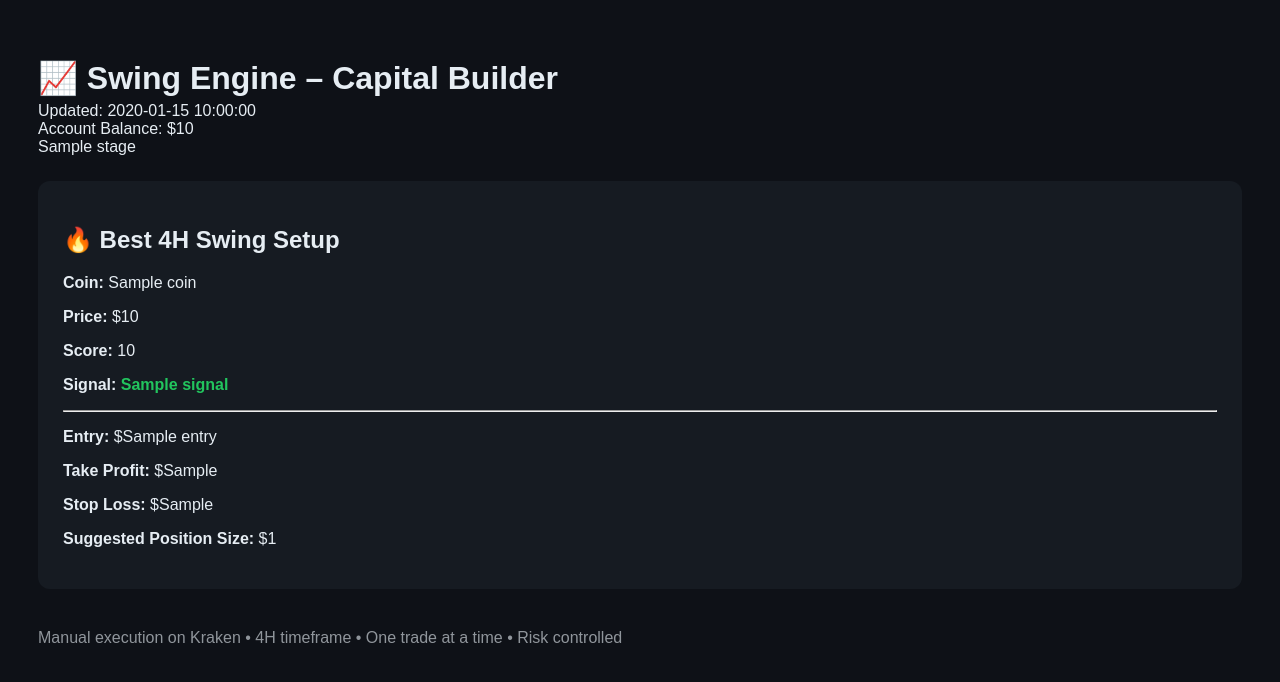
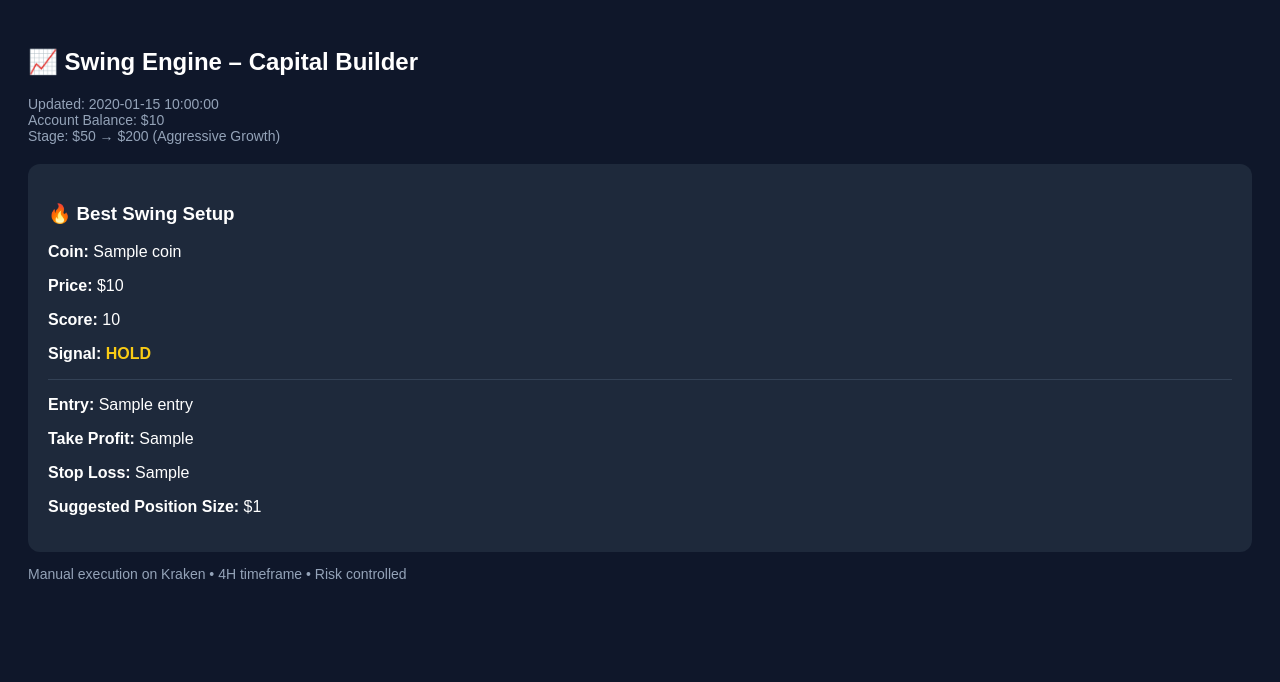
Before and after one commit to hillcolton1976/structured-alpha-engine, a Flask app: template templates/index.html in a window 1280 px wide. Shown: the top 682 px of the page. Run offline with Flask 3, Linux system fonts and the light colour scheme; the template is opened without the code that fills it: most values are stand-ins (such as "Sample title", 1, 10 or a date in 2020).

Commit message:
Update index.html

```diff
--- a/templates/index.html
+++ b/templates/index.html
@@ -2,51 +2,92 @@
 <html>
 <head>
     <title>Swing Engine – Capital Builder</title>
-    <meta http-equiv="refresh" content="60">
+    <meta name="viewport" content="width=device-width, initial-scale=1">
+
     <style>
         body {
-            font-family: Arial;
-            background: #0e1117;
-            color: #e6edf3;
-            padding: 30px;
+            background: #0f172a;
+            color: white;
+            font-family: Arial, sans-serif;
+            padding: 20px;
         }
+
         .card {
-            background: #161b22;
-            padding: 25px;
+            background: #1e293b;
+            padding: 20px;
             border-radius: 12px;
-            margin-top: 25px;
+            margin-top: 20px;
         }
-        h1 { margin-bottom: 5px; }
-        .buy { color: #22c55e; font-weight: bold; }
-        .footer { margin-top: 40px; opacity: 0.6; }
+
+        .buy {
+            color: #22c55e;
+            font-weight: bold;
+        }
+
+        .sell {
+            color: #ef4444;
+            font-weight: bold;
+        }
+
+        .hold {
+            color: #facc15;
+            font-weight: bold;
+        }
+
+        hr {
+            border: 0;
+            border-top: 1px solid #334155;
+            margin: 15px 0;
+        }
+
+        .small {
+            font-size: 14px;
+            color: #94a3b8;
+        }
     </style>
 </head>
+
 <body>
 
-<h1>📈 Swing Engine – Capital Builder</h1>
-<div>Updated: {{ updated }}</div>
-<div>Account Balance: ${{ balance }}</div>
-<div>{{ stage }}</div>
+<h2>📈 Swing Engine – Capital Builder</h2>
+
+<p class="small">
+Updated: {{ updated }} <br>
+Account Balance: ${{ balance }} <br>
+Stage: $50 → $200 (Aggressive Growth)
+</p>
 
 <div class="card">
-    <h2>🔥 Best 4H Swing Setup</h2>
 
-    <p><strong>Coin:</strong> {{ setup.coin }}</p>
-    <p><strong>Price:</strong> ${{ setup.price }}</p>
-    <p><strong>Score:</strong> {{ setup.score }}</p>
-    <p><strong>Signal:</strong> <span class="buy">{{ setup.signal }}</span></p>
+    <h3>🔥 Best Swing Setup</h3>
+
+    <p><strong>Coin:</strong> {{ coin }}</p>
+    <p><strong>Price:</strong> ${{ price }}</p>
+    <p><strong>Score:</strong> {{ score }}</p>
+
+    <p>
+        <strong>Signal:</strong>
+        {% if signal == "BUY" %}
+            <span class="buy">BUY</span>
+        {% elif signal == "SELL" %}
+            <span class="sell">SELL</span>
+        {% else %}
+            <span class="hold">HOLD</span>
+        {% endif %}
+    </p>
 
     <hr>
 
-    <p><strong>Entry:</strong> ${{ setup.entry }}</p>
-    <p><strong>Take Profit:</strong> ${{ setup.tp }}</p>
-    <p><strong>Stop Loss:</strong> ${{ setup.sl }}</p>
-    <p><strong>Suggested Position Size:</strong> ${{ setup.size }}</p>
+    <p><strong>Entry:</strong> {{ entry }}</p>
+    <p><strong>Take Profit:</strong> {{ take_profit }}</p>
+    <p><strong>Stop Loss:</strong> {{ stop_loss }}</p>
+    <p><strong>Suggested Position Size:</strong> ${{ position_size }}</p>
+
 </div>
 
-<div class="footer">
-Manual execution on Kraken • 4H timeframe • One trade at a time • Risk controlled
-</div>
+<p class="small">
+Manual execution on Kraken • 4H timeframe • Risk controlled
+</p>
 
 </body>
 </html>
```
